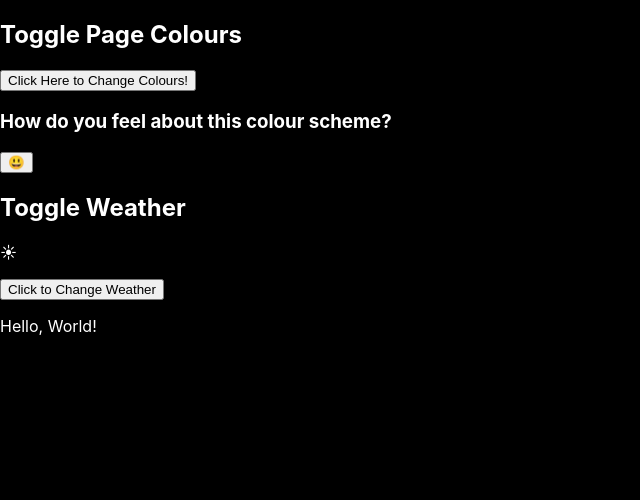
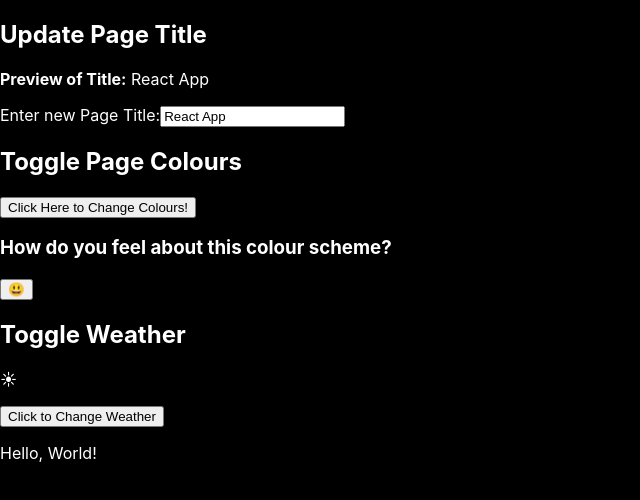
Before and after one commit to WarrenUhrich/lighthouse-labs-custom-hooks, a React (Create React App) app: page / in a window 1280 px wide. Shown: the top 500 px of the page, without its empty margins (0-640 px from the left). Built offline with nearby package versions, Linux system fonts and the light colour scheme.

Commit message:
Add InputField (change page title) component w/logic

```diff
--- a/src/App.js
+++ b/src/App.js
@@ -1,10 +1,12 @@
 import './App.css';
 import ToggleWeather from './components/ToggleWeather';
 import TogglePageColours from './components/TogglePageColours';
+import InputField from './components/InputField';
 
 function App() {
   return (
     <>
+      <InputField />
       <TogglePageColours />
       <ToggleWeather />
       <p>Hello, World!</p>
--- /dev/null
+++ b/src/components/InputField.jsx
@@ -0,0 +1,47 @@
+import React, { useEffect, useState } from 'react';
+
+const InputField = () => {
+    const [title, setTitle] = useState('React App');
+
+    // document
+    //     .querySelector('input')
+    //     .addEventListener('change', (event) => {});
+
+    const handleChange = (event) => {
+        // Know WHICH element is changing...
+        const targetElement = event.target; // <INPUT>
+
+        // Get the value of the target <INPUT>
+        const currentElementValue = targetElement.value;
+
+        // Update state accordingly.
+        setTitle(currentElementValue);
+    };
+
+    // Use changing state to update the page title.
+    useEffect(() => { // Function that should run if a value changes.
+        // document.querySelector('title').textContent = title;
+        document.title = title;
+    }, [title]); // A list of values that might change.
+
+    return (
+        <section>
+            <h2>Update Page Title</h2>
+            <p>
+                <strong>Preview of Title:</strong>
+                &nbsp;
+                {title}
+            </p>
+            <label>
+                Enter new Page Title:
+                <input
+                    type="text"
+                    value={title}
+                    onChange={handleChange}
+                />
+            </label>
+        </section>
+    );
+};
+
+export default InputField;
```
Also changed, not shown: 1 other file (tests, documents, lock files or other folders).
